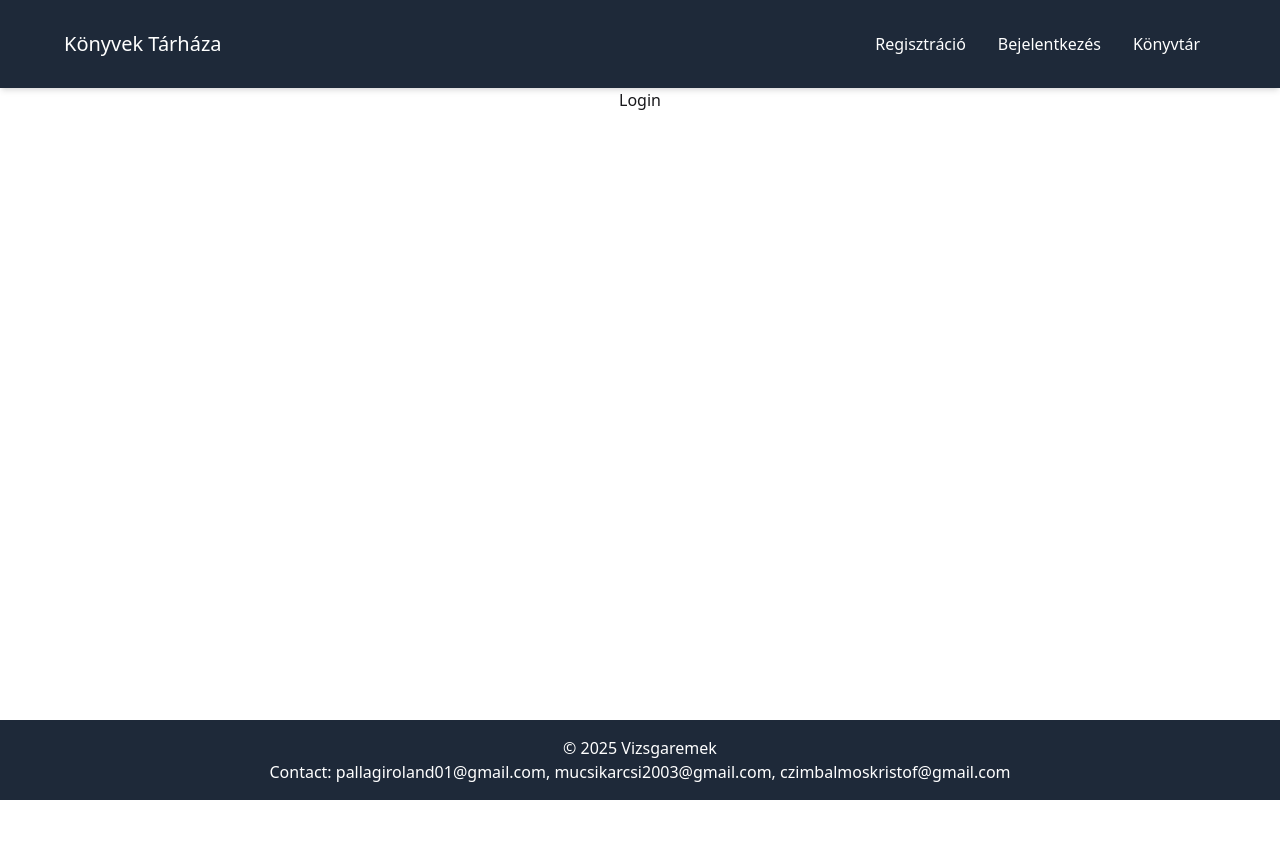
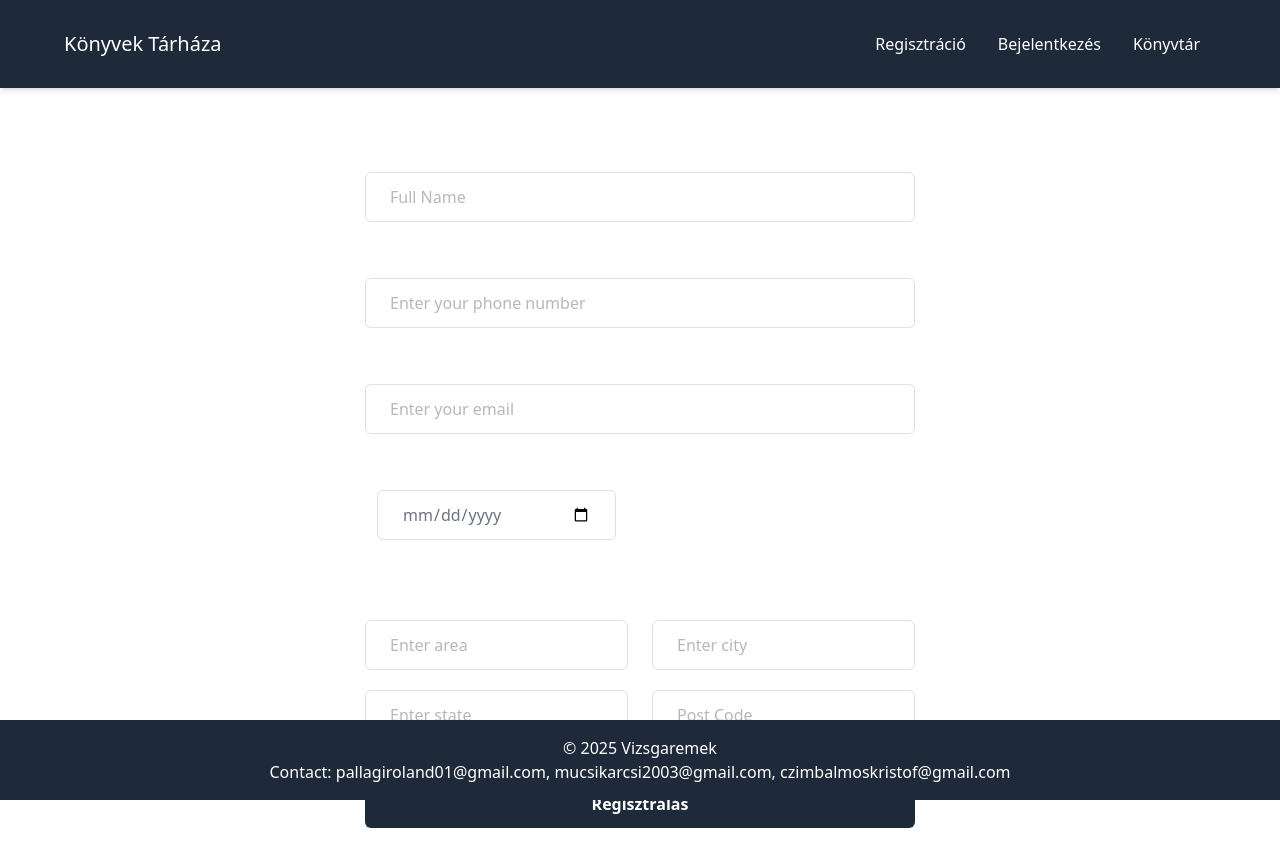
Before and after one commit to CzimbalmosKristof/Frontendkonyv, a React (Vite) app in the folder Frontend/: page /Login in a window 1280 px wide. Shown: the top 866 px of the page. Before the commit the page ends 800 px from the top, so only its background shows below. Built offline with nearby package versions, Linux system fonts and the light colour scheme.

Commit message:
login és regiszter rész

```diff
--- a/Frontend/src/components/Login.jsx
+++ b/Frontend/src/components/Login.jsx
@@ -2,7 +2,84 @@ import React from 'react'
 
 function Login() {
   return (
-    <div>Login</div>
+    <div className="flex items-center justify-center p-12">
+    <div className="mx-auto w-full max-w-[550px]">
+        <form>
+            <div className="mb-5">
+                <label for="name" className="mb-3 block text-base font-medium text-[#ffffff]">
+                    Teljes név
+                </label>
+                <input type="text" name="name" id="name" placeholder="Full Name"
+                    className="w-full rounded-md border border-[#e0e0e0] bg-white py-3 px-6 text-base font-medium text-[#6B7280] outline-none focus:border-[#6A64F1] focus:shadow-md" />
+            </div>
+            <div className="mb-5">
+                <label for="phone" className="mb-3 block text-base font-medium text-[#ffffff]">
+                    Telefonszám
+                </label>
+                <input type="text" name="phone" id="phone" placeholder="Enter your phone number"
+                    className="w-full rounded-md border border-[#e0e0e0] bg-white py-3 px-6 text-base font-medium text-[#6B7280] outline-none focus:border-[#6A64F1] focus:shadow-md" />
+            </div>
+            <div className="mb-5">
+                <label for="email" className="mb-3 block text-base font-medium text-[#ffffff]">
+                    Email cím
+                </label>
+                <input type="email" name="email" id="email" placeholder="Enter your email"
+                    className="w-full rounded-md border border-[#e0e0e0] bg-white py-3 px-6 text-base font-medium text-[#6B7280] outline-none focus:border-[#6A64F1] focus:shadow-md" />
+            </div>
+            <div className="-mx-3 flex flex-wrap">
+                <div className="w-full px-6 sm:w-1/2">
+                    <div className="mb-5">
+                        <label for="date" className="mb-3 block text-base font-medium text-[#ffffff]">
+                            Születési dátum
+                        </label>
+                        <input type="date" name="date" id="date"
+                            className="w-full rounded-md border border-[#e0e0e0] bg-white py-3 px-6 text-base font-medium text-[#6B7280] outline-none focus:border-[#ffffff] focus:shadow-md" />
+                    </div>
+                </div>
+
+            </div>
+
+            <div className="mb-5 pt-3">
+                <label className="mb-5 block text-base font-semibold text-[#ffffff] sm:text-xl">
+                    Lakcím
+                </label>
+                <div className="-mx-3 flex flex-wrap">
+                    <div className="w-full px-3 sm:w-1/2">
+                        <div className="mb-5">
+                            <input type="" name="area" id="area" placeholder="Enter area"
+                                className="w-full rounded-md border border-[#e0e0e0] bg-white py-3 px-6 text-base font-medium text-[#6B7280] outline-none focus:border-[#6A64F1] focus:shadow-md" />
+                        </div>
+                    </div>
+                    <div className="w-full px-3 sm:w-1/2">
+                        <div className="mb-5">
+                            <input type="text" name="city" id="city" placeholder="Enter city"
+                                className="w-full rounded-md border border-[#e0e0e0] bg-white py-3 px-6 text-base font-medium text-[#6B7280] outline-none focus:border-[#6A64F1] focus:shadow-md" />
+                        </div>
+                    </div>
+                    <div className="w-full px-3 sm:w-1/2">
+                        <div className="mb-5">
+                            <input type="text" name="state" id="state" placeholder="Enter state"
+                                className="w-full rounded-md border border-[#e0e0e0] bg-white py-3 px-6 text-base font-medium text-[#6B7280] outline-none focus:border-[#6A64F1] focus:shadow-md" />
+                        </div>
+                    </div>
+                    <div className="w-full px-3 sm:w-1/2">
+                        <div className="mb-5">
+                            <input type="text" name="post-code" id="post-code" placeholder="Post Code"
+                                className="w-full rounded-md border border-[#e0e0e0] bg-white py-3 px-6 text-base font-medium text-[#6B7280] outline-none focus:border-[#6A64F1] focus:shadow-md" />
+                        </div>
+                    </div>
+                </div>
+            </div>
+
+            <div>
+                <button
+                    className="hover:shadow-form w-full rounded-md bg-gray-800 py-3 px-8 text-center text-base font-semibold text-white outline-none">
+                    Regisztrálás
+                </button>
+            </div>
+        </form>
+    </div>
+</div>
   )
 }
 
--- a/Frontend/src/components/Main.jsx
+++ b/Frontend/src/components/Main.jsx
@@ -9,9 +9,9 @@ function Main() {
     </div>
 
     <div className="relative z-10 flex flex-col justify-center items-center h-full text-center">
-      <h1 className="text-5xl font-bold leading-tight mb-4">Welcome to Our Awesome Website</h1>
-      <p className="text-lg text-gray-300 mb-8">Discover amazing features and services that await you.</p>
-      <a href="#" className="bg-yellow-400 text-gray-900 hover:bg-yellow-300 py-2 px-6 rounded-full text-lg font-semibold transition duration-300 ease-in-out transform hover:scale-105 hover:shadow-lg">Get Started</a>
+      <h1 className="text-5xl font-bold leading-tight mb-4">Üdvözöllek a könyvtári weboldalunkon</h1>
+      <p className="text-lg text-gray-300 mb-8">Fedezd fel a könyvek csodálatos világát</p>
+      <a href="#" className="bg-yellow-400 text-gray-900 hover:bg-yellow-300 py-2 px-6 rounded-full text-lg font-semibold transition duration-300 ease-in-out transform hover:scale-105 hover:shadow-lg">Kezdj bele</a>
     </div>
   </div>
 
--- a/Frontend/src/components/Register.jsx
+++ b/Frontend/src/components/Register.jsx
@@ -7,21 +7,21 @@ function Register() {
         <form>
             <div className="mb-5">
                 <label for="name" className="mb-3 block text-base font-medium text-[#ffffff]">
-                    Full Name
+                    Teljes név
                 </label>
                 <input type="text" name="name" id="name" placeholder="Full Name"
                     className="w-full rounded-md border border-[#e0e0e0] bg-white py-3 px-6 text-base font-medium text-[#6B7280] outline-none focus:border-[#6A64F1] focus:shadow-md" />
             </div>
             <div className="mb-5">
                 <label for="phone" className="mb-3 block text-base font-medium text-[#ffffff]">
-                    Phone Number
+                    Telefonszám
                 </label>
                 <input type="text" name="phone" id="phone" placeholder="Enter your phone number"
                     className="w-full rounded-md border border-[#e0e0e0] bg-white py-3 px-6 text-base font-medium text-[#6B7280] outline-none focus:border-[#6A64F1] focus:shadow-md" />
             </div>
             <div className="mb-5">
                 <label for="email" className="mb-3 block text-base font-medium text-[#ffffff]">
-                    Email Address
+                    Email cím
                 </label>
                 <input type="email" name="email" id="email" placeholder="Enter your email"
                     className="w-full rounded-md border border-[#e0e0e0] bg-white py-3 px-6 text-base font-medium text-[#6B7280] outline-none focus:border-[#6A64F1] focus:shadow-md" />
@@ -30,7 +30,7 @@ function Register() {
                 <div className="w-full px-6 sm:w-1/2">
                     <div className="mb-5">
                         <label for="date" className="mb-3 block text-base font-medium text-[#ffffff]">
-                            Date
+                            Születési dátum
                         </label>
                         <input type="date" name="date" id="date"
                             className="w-full rounded-md border border-[#e0e0e0] bg-white py-3 px-6 text-base font-medium text-[#6B7280] outline-none focus:border-[#ffffff] focus:shadow-md" />
@@ -41,7 +41,7 @@ function Register() {
 
             <div className="mb-5 pt-3">
                 <label className="mb-5 block text-base font-semibold text-[#ffffff] sm:text-xl">
-                    Address Details
+                    Lakcím
                 </label>
                 <div className="-mx-3 flex flex-wrap">
                     <div className="w-full px-3 sm:w-1/2">
@@ -73,8 +73,8 @@ function Register() {
 
             <div>
                 <button
-                    className="hover:shadow-form w-full rounded-md bg-[#6A64F1] py-3 px-8 text-center text-base font-semibold text-white outline-none">
-                    Book Appointment
+                    className="hover:shadow-form w-full rounded-md bg-gray-800 py-3 px-8 text-center text-base font-semibold text-white outline-none">
+                    Regisztrálás
                 </button>
             </div>
         </form>
```
